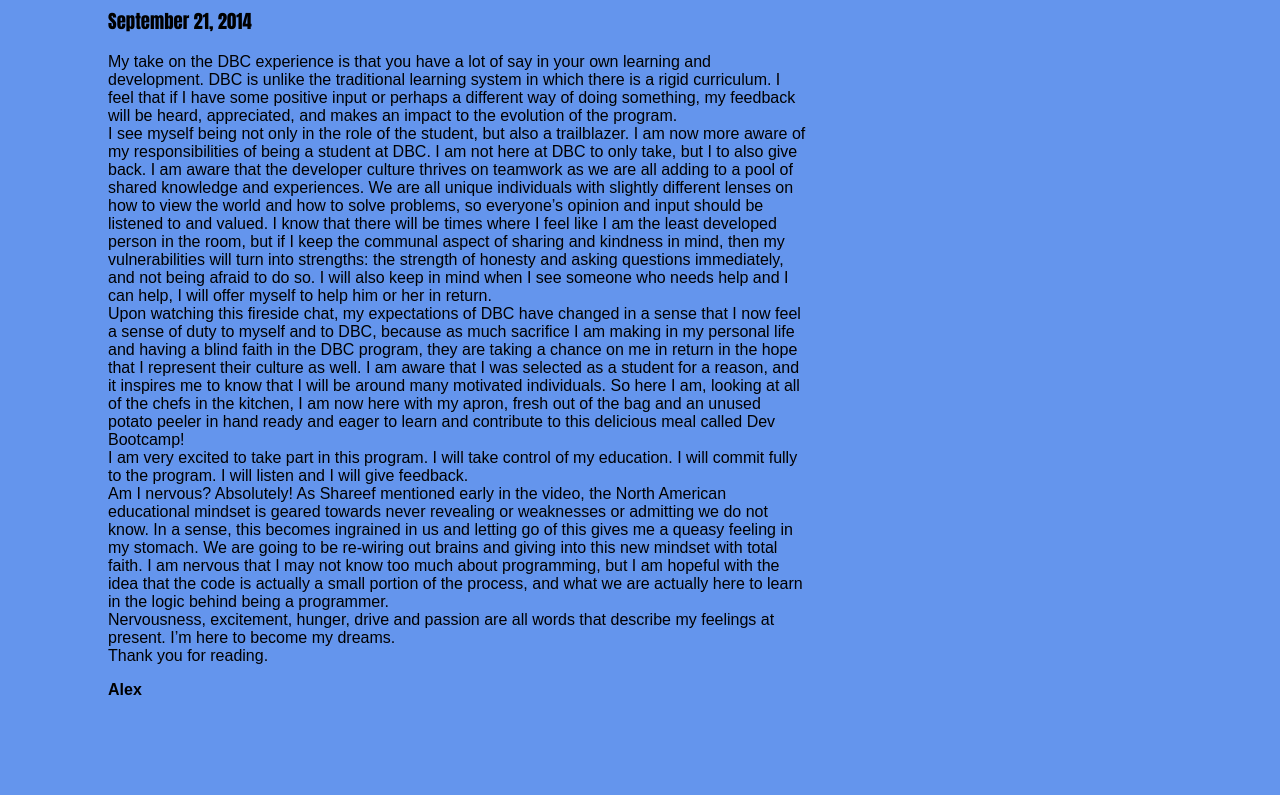
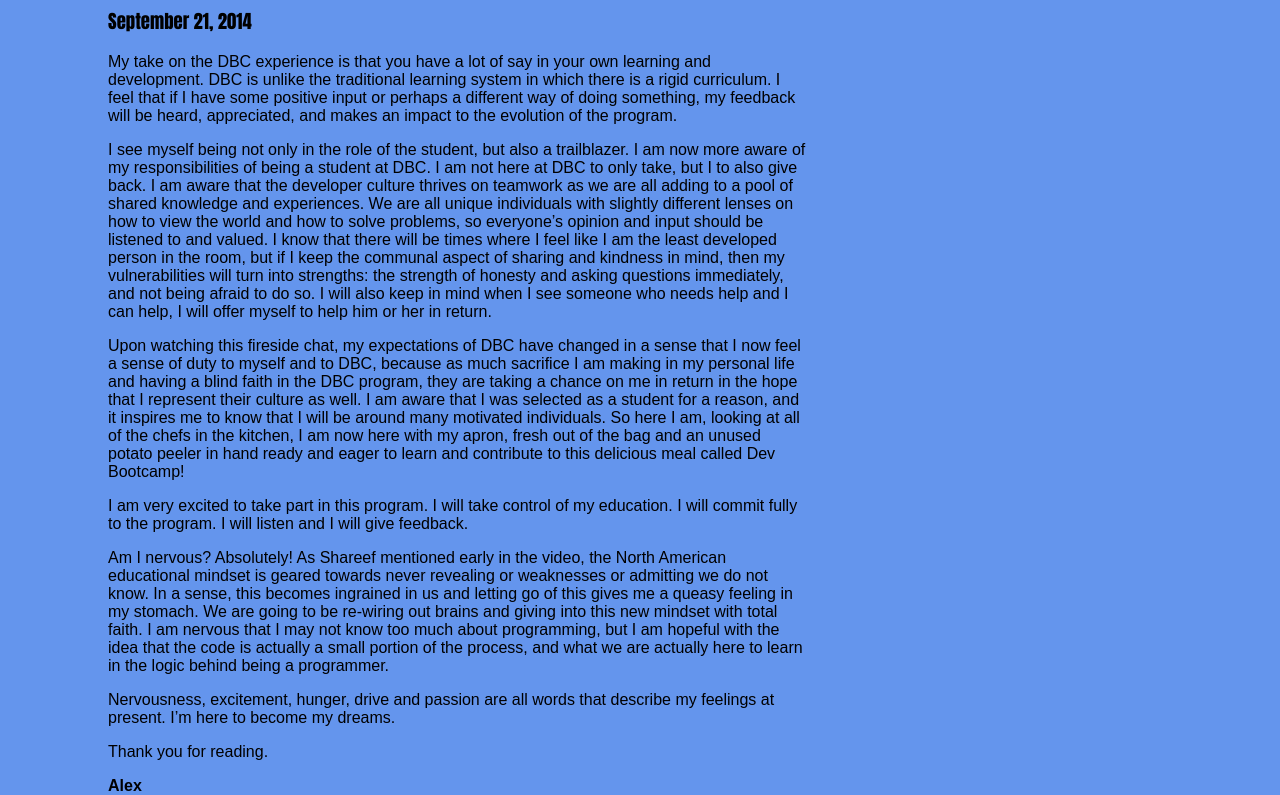
Before and after one commit to alexjtark/alexjtark.github.io, a plain HTML site: page blog/c1-chefs-kitchen.html in a window 1280 px wide. Shown: the part 269-1064 px from the top of the page. Before the commit the page ends 968 px from the top, so only its background shows below. Drawn offline with Linux system fonts and the light colour scheme.

Commit message:
added space in paragraphs

```diff
--- a/blog/c1-chefs-kitchen.html
+++ b/blog/c1-chefs-kitchen.html
@@ -13,32 +13,29 @@
 
 <h3> September 21, 2014</h3>
 
-<p>My take on the DBC experience is that you have a lot of say in your own learning and development. DBC is unlike the traditional learning system in which there is a rigid curriculum. I feel that if I have some positive input or perhaps a different way of doing something, my feedback will be heard, appreciated, and makes an impact to the evolution of the program.
+<p>My take on the DBC experience is that you have a lot of say in your own learning and development. DBC is unlike the traditional learning system in which there is a rigid curriculum. I feel that if I have some positive input or perhaps a different way of doing something, my feedback will be heard, appreciated, and makes an impact to the evolution of the program.</p>
 
-<br>
+<p>I see myself being not only in the role of the student, but also a trailblazer. I am now more aware of my responsibilities of being a student at DBC. I am not here at DBC to only take, but I to also give back. I am aware that the developer culture thrives on teamwork as we are all adding to a pool of shared knowledge and experiences. We are all unique individuals with slightly different lenses on how to view the world and how to solve problems, so everyone’s opinion and input should be listened to and valued. I know that there will be times where I feel like I am the least developed person in the room, but if I keep the communal aspect of sharing and kindness in mind, then my vulnerabilities will turn into strengths: the strength of honesty and asking questions immediately, and not being afraid to do so. I will also keep in mind when I see someone who needs help and I can help, I will offer myself to help him or her in return.
+</p>
 
-I see myself being not only in the role of the student, but also a trailblazer. I am now more aware of my responsibilities of being a student at DBC. I am not here at DBC to only take, but I to also give back. I am aware that the developer culture thrives on teamwork as we are all adding to a pool of shared knowledge and experiences. We are all unique individuals with slightly different lenses on how to view the world and how to solve problems, so everyone’s opinion and input should be listened to and valued. I know that there will be times where I feel like I am the least developed person in the room, but if I keep the communal aspect of sharing and kindness in mind, then my vulnerabilities will turn into strengths: the strength of honesty and asking questions immediately, and not being afraid to do so. I will also keep in mind when I see someone who needs help and I can help, I will offer myself to help him or her in return.
+<p>
+Upon watching this fireside chat, my expectations of DBC have changed in a sense that I now feel a sense of duty to myself and to DBC, because as much sacrifice I am making in my personal life and having a blind faith in the DBC program, they are taking a chance on me in return in the hope that I represent their culture as well. I am aware that I was selected as a student for a reason, and it inspires me to know that I will be around many motivated individuals. So here I am, looking at all of the chefs in the kitchen, I am now here with my apron, fresh out of the bag and an unused potato peeler in hand ready and eager to learn and contribute to this delicious meal called Dev Bootcamp!
+</p>
 
-<br>
+<p>
+I am very excited to take part in this program. I will take control of my education. I will commit fully to the program. I will listen and I will give feedback.
+</p>
 
-Upon watching this fireside chat, my expectations of DBC have changed in a sense that I now feel a sense of duty to myself and to DBC, because as much sacrifice I am making in my personal life and having a blind faith in the DBC program, they are taking a chance on me in return in the hope that I represent their culture as well. I am aware that I was selected as a student for a reason, and it inspires me to know that I will be around many motivated individuals. So here I am, looking at all of the chefs in the kitchen, I am now here with my apron, fresh out of the bag and an unused potato peeler in hand ready and eager to learn and contribute to this delicious meal called Dev Bootcamp!
+<p>
+Am I nervous? Absolutely! As Shareef mentioned early in the video, the North American educational mindset is geared towards never revealing or weaknesses or admitting we do not know. In a sense, this becomes ingrained in us and letting go of this gives me a queasy feeling in my stomach. We are going to be re-wiring out brains and giving into this new mindset with total faith. I am nervous that I may not know too much about programming, but I am hopeful with the idea that the code is actually a small portion of the process, and what we are actually here to learn in the logic behind being a programmer.
+</p>
 
-<br>
-
-I am very excited to take part in this program. I will take control of my education. I will commit fully to the program. I will listen and I will give feedback.
-
-<br>
-
-Am I nervous? Absolutely! As Shareef mentioned early in the video, the North American educational mindset is geared towards never revealing or weaknesses or admitting we do not know. In a sense, this becomes ingrained in us and letting go of this gives me a queasy feeling in my stomach. We are going to be re-wiring out brains and giving into this new mindset with total faith. I am nervous that I may not know too much about programming, but I am hopeful with the idea that the code is actually a small portion of the process, and what we are actually here to learn in the logic behind being a programmer.
-
-<br>
-
+<p>
 Nervousness, excitement, hunger, drive and passion are all words that describe my feelings at present. I’m here to become my dreams.
-
-<br>
-
+</p>
+<p>
 Thank you for reading.
 
-<br>
+</p>
 
 <p><strong>Alex</strong></p>
```
